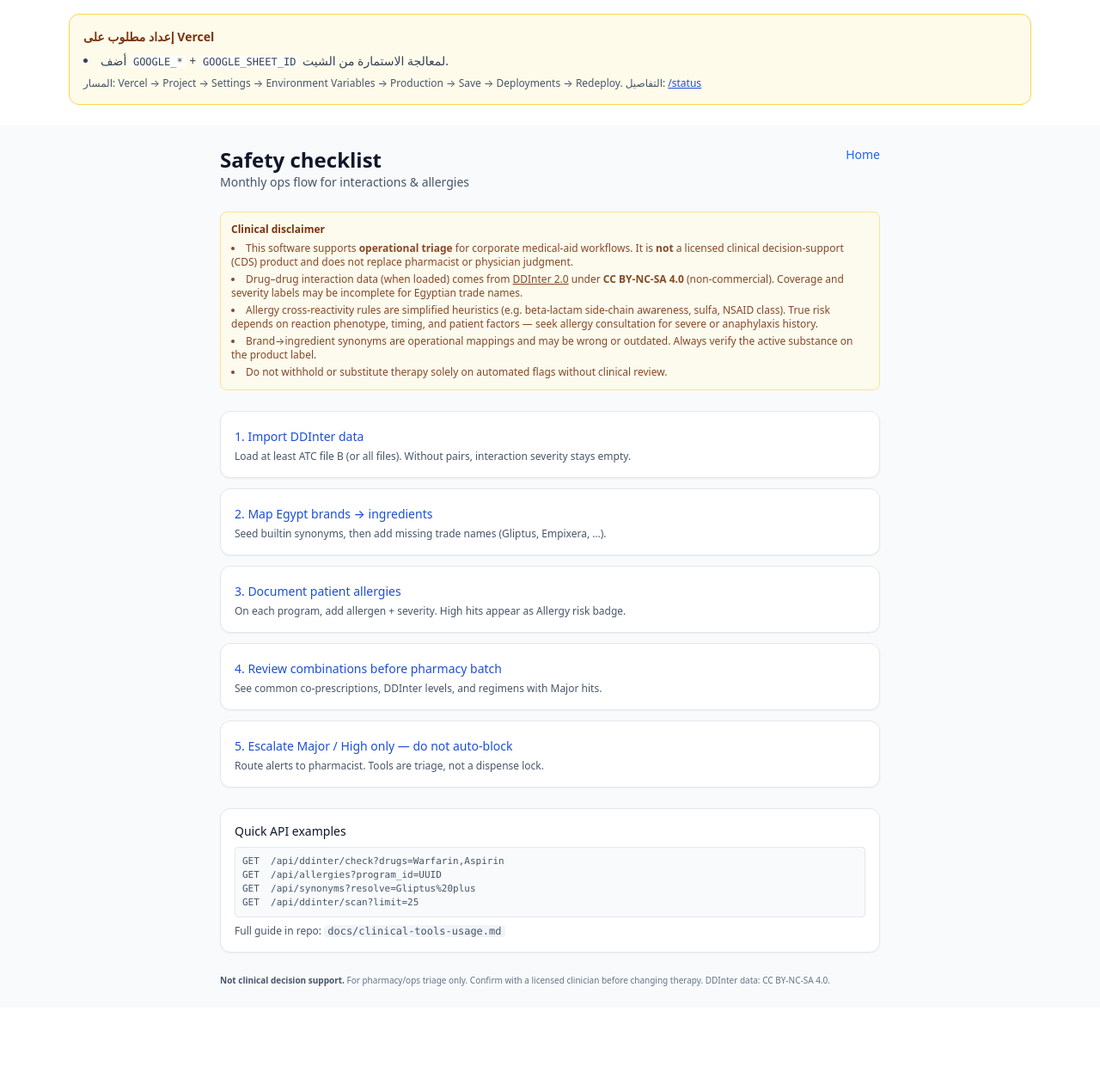
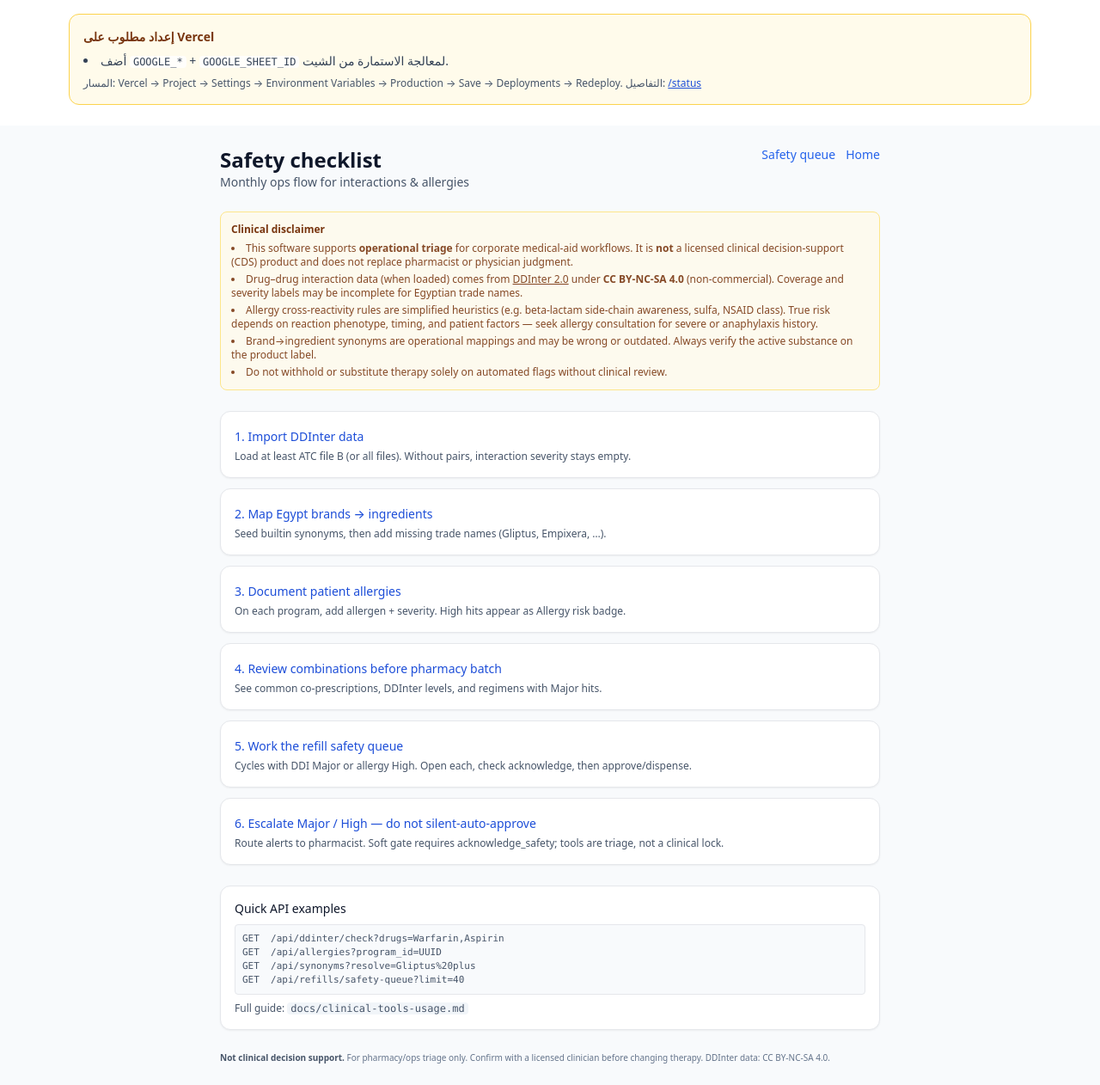
Before and after one commit to ArmaniousESP/medical-aid-automation, a Next.js app: page /safety in a window 1280 px wide. Shown: the whole page at 86% size. Before the commit the page ends 1172 px from the top, so only its background shows below. Built offline with nearby package versions, Linux system fonts and the light colour scheme; no server answers.

Commit message:
Safety checklist: add refill safety queue step

```diff
--- a/app/safety/page.tsx
+++ b/app/safety/page.tsx
@@ -25,9 +25,14 @@ const STEPS = [
     body: 'See common co-prescriptions, DDInter levels, and regimens with Major hits.',
   },
   {
-    title: '5. Escalate Major / High only — do not auto-block',
+    title: '5. Work the refill safety queue',
+    href: '/refills/safety',
+    body: 'Cycles with DDI Major or allergy High. Open each, check acknowledge, then approve/dispense.',
+  },
+  {
+    title: '6. Escalate Major / High — do not silent-auto-approve',
     href: '/pharmacy',
-    body: 'Route alerts to pharmacist. Tools are triage, not a dispense lock.',
+    body: 'Route alerts to pharmacist. Soft gate requires acknowledge_safety; tools are triage, not a clinical lock.',
   },
 ];
 
@@ -42,9 +47,14 @@ export default function SafetyPage() {
               Monthly ops flow for interactions & allergies
             </p>
           </div>
-          <Link href="/" className="text-sm text-blue-600 hover:underline">
-            Home
-          </Link>
+          <div className="flex gap-3 text-sm">
+            <Link href="/refills/safety" className="text-blue-600 hover:underline">
+              Safety queue
+            </Link>
+            <Link href="/" className="text-blue-600 hover:underline">
+              Home
+            </Link>
+          </div>
         </header>
 
         <ClinicalDisclaimer />
@@ -71,9 +81,9 @@ export default function SafetyPage() {
           <pre className="bg-slate-50 border rounded p-2 overflow-x-auto text-[11px]">{`GET  /api/ddinter/check?drugs=Warfarin,Aspirin
 GET  /api/allergies?program_id=UUID
 GET  /api/synonyms?resolve=Gliptus%20plus
-GET  /api/ddinter/scan?limit=25`}</pre>
+GET  /api/refills/safety-queue?limit=40`}</pre>
           <p>
-            Full guide in repo:{' '}
+            Full guide:{' '}
             <code className="bg-slate-100 px-1 rounded">docs/clinical-tools-usage.md</code>
           </p>
         </section>
```
